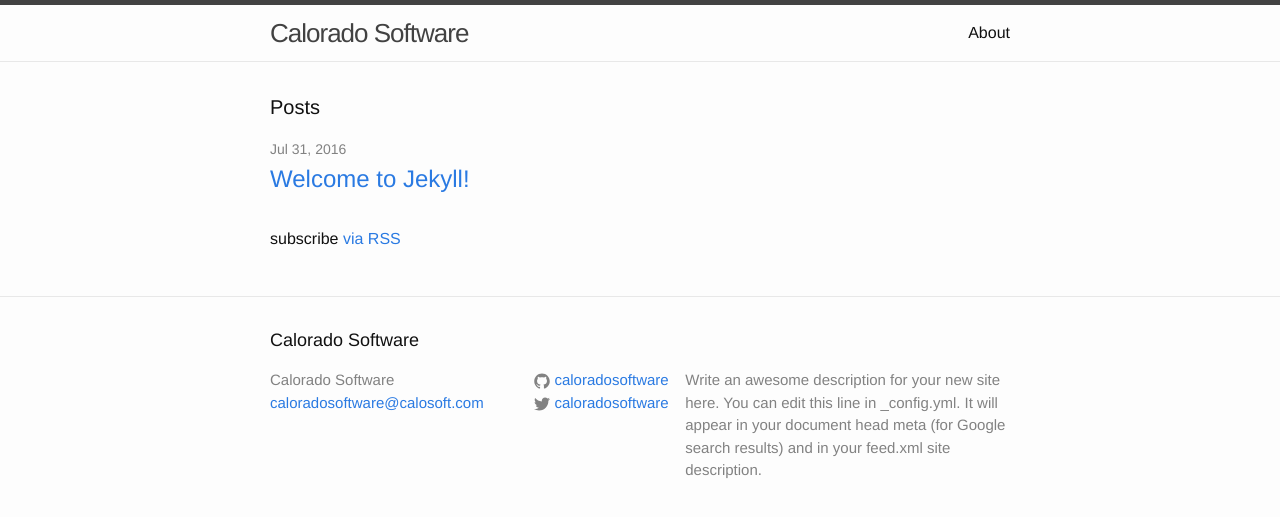
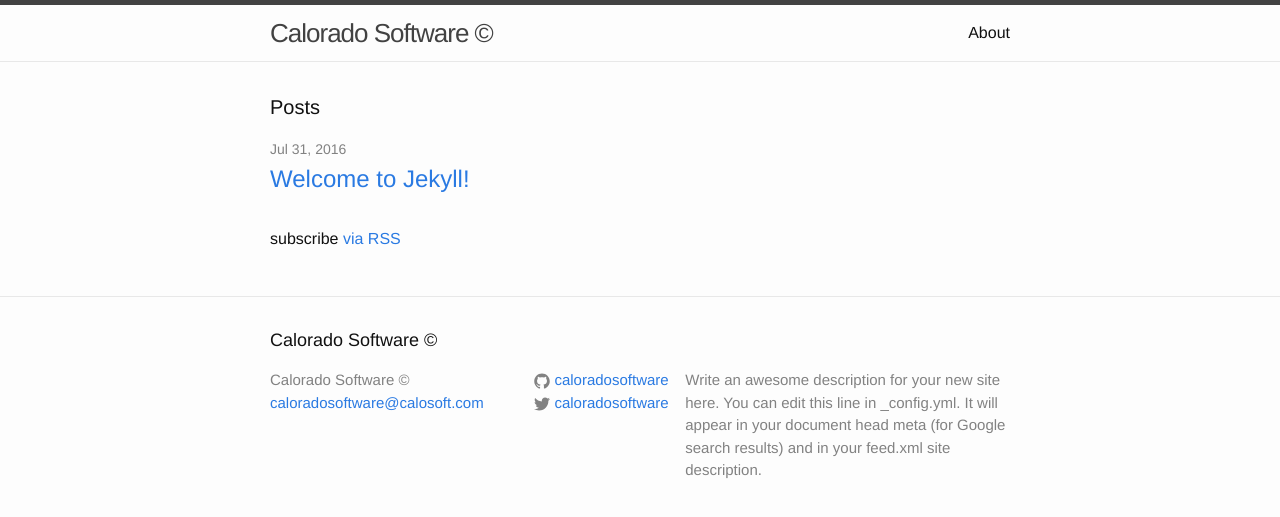
Before and after one commit to jwyazuardi/mug, a Jekyll site: the page built from index.html, in a window 1280 px wide. Shown: the top 517 px of the page. Built offline with Jekyll 4.4.1, drawn with Linux system fonts in a browser that asks for light colours; part of the change alters nothing that is shown.

```diff
--- a/_config.yml
+++ b/_config.yml
@@ -6,7 +6,7 @@
 # 'jekyll serve'. If you change this file, please restart the server process.
 
 # Site settings
-title: Calorado Software
+title: Calorado Software &copy;
 email: caloradosoftware@calosoft.com
 description: > # this means to ignore newlines until "baseurl:"
   Write an awesome description for your new site here. You can edit this
```
